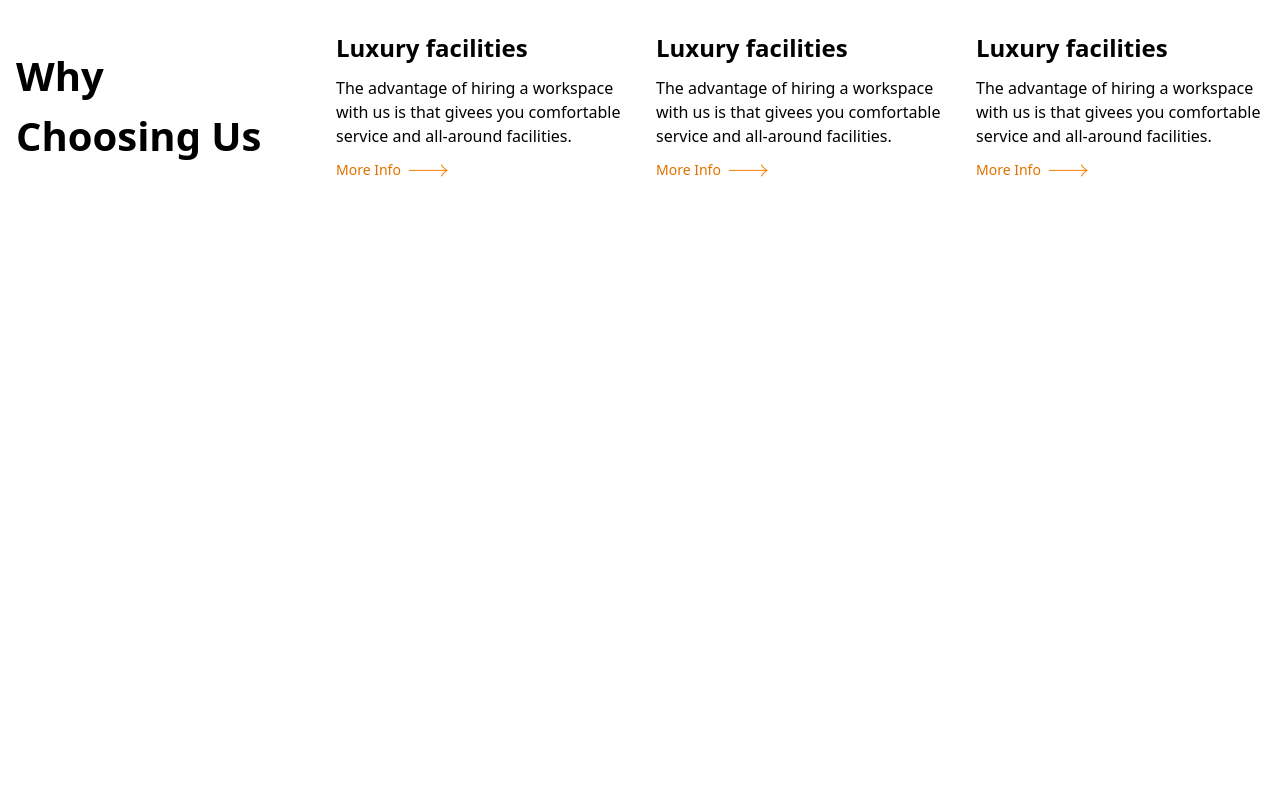
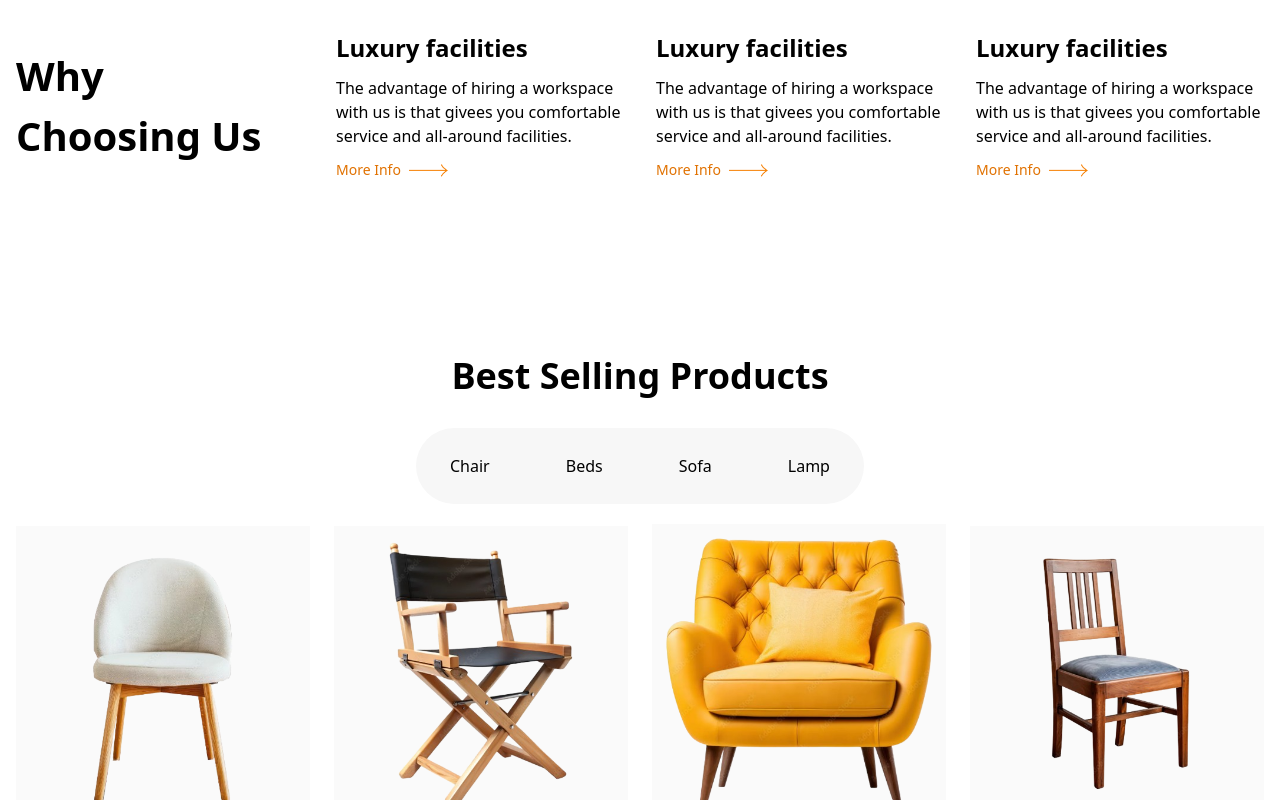
Before and after one commit to dev-shamim84/Panto--Furniture-LandingPage, a React (Vite) app: page / in a window 1280 px wide. Shown: the part 888-1688 px from the top of the page. Before the commit the page ends 1188 px from the top, so only its background shows below. Built offline with nearby package versions, Linux system fonts and the light colour scheme.

Commit message:
implement best selling product and show this product shop page ,and implement rating dymamical

```diff
--- /dev/null
+++ b/src/Components/Productgrid/ProductCard.jsx
@@ -0,0 +1,29 @@
+import { HiPlus } from "react-icons/hi";
+import { ImgageUrl } from "../../Utility/Imageurl";
+import Rating from "../Rating/Rating";
+const ProductCard = ({ product }) => {
+  const { name, category, price, imageUrl, rating } = product;
+  return (
+    <div>
+      <div className="bg-[#FaFaFa]">
+        <img src={ImgageUrl(`${imageUrl}`)} alt="" />
+      </div>
+      <div className="p-6 bg-white dark:bg-black shadow-sm">
+        <h4 className="text-base mb-2">{category}</h4>
+        <h3 className="font-semibold text-xl mb-2">{name}</h3>
+        <Rating rating={rating} />
+        <div className="mt-5 flex justify-between items-center">
+          <p className="text-black dark:text-white font-bold">
+            <sup>$</sup>
+            <span className="ml-1">{price}</span>
+          </p>
+          <button className="bg-black text-white p-2 rounded-full">
+            <HiPlus />
+          </button>
+        </div>
+      </div>
+    </div>
+  );
+};
+
+export default ProductCard;
--- /dev/null
+++ b/src/Components/Products/Products.jsx
@@ -0,0 +1,32 @@
+import { products } from "../../Utility/Product";
+import ProductCard from "../Productgrid/ProductCard";
+
+const Products = ({ headline }) => {
+  const categories = ["Chair", "Beds", "Sofa", "Lamp"];
+  return (
+    <div className="container mx-auto px-4 py-6">
+      <div className="text-4xl font-bold text-center my-8">
+        <h2>{headline}</h2>
+      </div>
+      <div className="bg-[#F7F7F7] max-w-md mx-auto sm:rounded-full md:px-2.5 py-5 mb-5">
+        <div className="flex flex-col sm:flex-row md:justify-between items-center justify-center gap-4">
+          {categories.map((category) => (
+            <button
+              className={`py-1.5 sm:px-6 rounded-full hover:bg-amber-600 hover:text-white transition-colors cursor-pointer`}
+              key={category}
+            >
+              {category}
+            </button>
+          ))}
+        </div>
+      </div>
+      {/* products grid */}
+      <div className="grid grid-cols-1 sm:grid-cols-2 md:grid-cols-2 lg:grid-cols-4 items-center gap-6">
+        {products.map((product) => (
+          <ProductCard key={product.id} product={product} />
+        ))}
+      </div>
+    </div>
+  );
+};
+export default Products;
--- /dev/null
+++ b/src/Components/Rating/Rating.jsx
@@ -0,0 +1,19 @@
+import { IoStarSharp } from "react-icons/io5";
+import { MdStarHalf } from "react-icons/md";
+const Rating = ({ rating }) => {
+  const totalStars = 5;
+  return (
+    <div className="flex space-x-1">
+      {Array.from({ length: totalStars }, (_, index) => {
+        const starIndex = index + 1;
+        return starIndex <= rating ? (
+          <IoStarSharp key={index} className="text-yellow-500" />
+        ) : (
+          <MdStarHalf key={index} className="text-gray-400" />
+        );
+      })}
+    </div>
+  );
+};
+
+export default Rating;
--- a/src/Components/Tooltip/TollTip.jsx
+++ b/src/Components/Tooltip/TollTip.jsx
@@ -4,7 +4,7 @@
   return (
     <div className="absolute bottom-[160] left-24 group">
       <button className="relative bg-white/25 p-4 rounded-full border border-1 bg-white mt-3 text-xl ">
-        <div className="absolute bottom-full hidden left-1/2 transform -translate-x-1/2 mb-3 p-2 rounded-lg bg-white/30 shadow-md group-hover:flex transition duration-500 ease-in space-x-2">
+        <div className="absolute bottom-full hidden left-1/2 transform -translate-x-1/2 my-3 p-2 rounded-lg bg-white/30 shadow-md group-hover:flex transition duration-500 ease-in space-x-2">
           <div className="size-6 bg-red-700 border rounded-full border-white"></div>
           <div className="size-6 bg-green-700 border rounded-full border-white"></div>
           <div className="size-6 bg-purple-700 border rounded-full border-white"></div>
--- a/src/Components/WhyChose/WhyChoose.jsx
+++ b/src/Components/WhyChose/WhyChoose.jsx
@@ -4,7 +4,7 @@
   return (
     <section>
       <div className="container mx-auto  px-4 py-6 ">
-        <div className=" my-24 grid  md:grid-cols-2 lg:grid-cols-4 items-center gap-8 md:text-left ">
+        <div className=" my-24 grid sm:grid-cols-2 md:grid-cols-2 lg:grid-cols-4 items-center gap-8 md:text-left ">
           <div>
             <h2 className="text-[40px] font-bold">
               Why <br /> Choosing Us
--- a/src/Pages/Home.jsx
+++ b/src/Pages/Home.jsx
@@ -1,11 +1,13 @@
 import Hero from "../Components/Hero/Hero";
+import Products from "../Components/Products/Products";
 import WhyChoose from "../Components/WhyChose/WhyChoose";
 const Home = () => {
   return (
-    <div>
+    <>
       <Hero />
       <WhyChoose />
-    </div>
+      <Products headline="Best Selling Products" />
+    </>
   );
 };
 
--- a/src/Pages/Shop.jsx
+++ b/src/Pages/Shop.jsx
@@ -1,8 +1,18 @@
+import BannerImg from "../../src/assets/banner.png";
+import Products from "../Components/Products/Products";
 const Shop = () => {
   return (
-    <div>
-      <h1>this is shop page</h1>
-    </div>
+    <section className="min-h-screen">
+      <div
+        className="w-full bg-center bg-cover h-[400px] flex justify-center items-center"
+        style={{ backgroundImage: `url(${BannerImg})` }}
+      >
+        <h1 className="text-4xl text-white font-semibold ">
+          Shop Our Products
+        </h1>
+      </div>
+      <Products headline="What's Your Choices" />
+    </section>
   );
 };
 
--- /dev/null
+++ b/src/Utility/ImageUrl.js
@@ -0,0 +1,4 @@
+function ImgageUrl(name) {
+  return new URL(`../assets/products/${name}`, import.meta.url).href;
+}
+export { ImgageUrl };
--- /dev/null
+++ b/src/Utility/Product.js
@@ -0,0 +1,169 @@
+export const products = [
+  // Chairs
+  {
+    id: 1,
+    name: "Comfortable Chair",
+    category: "Chair",
+    price: 99,
+    imageUrl: "chair-1.png",
+    rating: 5,
+  },
+  {
+    id: 2,
+    name: "Ergonomic Chair",
+    category: "Chair",
+    price: 129,
+    imageUrl: "chair-2.png",
+    rating: 4,
+  },
+  {
+    id: 3,
+    name: "Stylish Armchair",
+    category: "Chair",
+    price: 149,
+    imageUrl: "chair-3.png",
+    rating: 3,
+  },
+  {
+    id: 4,
+    name: "Leather Recliner",
+    category: "Chair",
+    price: 199,
+    imageUrl: "chair-4.png",
+    rating: 4,
+  },
+  {
+    id: 5,
+    name: "Minimalist Chair",
+    category: "Chair",
+    price: 89,
+    imageUrl: "chair-5.png",
+    rating: 4.5,
+  },
+
+  // Beds
+  {
+    id: 6,
+    name: "King Size Bed",
+    category: "Beds",
+    price: 299,
+    imageUrl: "beds-1.png",
+    rating: 5,
+  },
+  {
+    id: 7,
+    name: "Queen Size Bed",
+    category: "Beds",
+    price: 249,
+    imageUrl: "beds-2.png",
+    rating: 5,
+  },
+  {
+    id: 8,
+    name: "Modern Bed Frame",
+    category: "Beds",
+    price: 399,
+    imageUrl: "beds-3.png",
+    rating: 3,
+  },
+  {
+    id: 9,
+    name: "Platform Bed",
+    category: "Beds",
+    price: 349,
+    imageUrl: "beds-4.png",
+    rating: 2,
+  },
+  {
+    id: 10,
+    name: "Sleigh Bed",
+    category: "Beds",
+    price: 459,
+    imageUrl: "beds-5.png",
+    rating: 5,
+  },
+
+  // Sofas
+  {
+    id: 11,
+    name: "Luxury Sofa",
+    category: "Sofa",
+    price: 499,
+    imageUrl: "sofa-1.png",
+    rating: 4,
+  },
+  {
+    id: 12,
+    name: "Compact Sofa",
+    category: "Sofa",
+    price: 399,
+    imageUrl: "sofa-2.png",
+    rating: 5,
+  },
+  {
+    id: 13,
+    name: "L-shaped Sofa",
+    category: "Sofa",
+    price: 699,
+    imageUrl: "sofa-3.png",
+    rating: 4,
+  },
+  {
+    id: 14,
+    name: "Sofa with Chaise",
+    category: "Sofa",
+    price: 549,
+    imageUrl: "sofa-4.png",
+    rating: 5,
+  },
+  {
+    id: 15,
+    name: "Sectional Sofa",
+    category: "Sofa",
+    price: 799,
+    imageUrl: "sofa-5.png",
+    rating: 3.6,
+  },
+
+  // Lamps
+  {
+    id: 16,
+    name: "Modern Lamp",
+    category: "Lamp",
+    price: 49,
+    imageUrl: "lamp-1.png",
+    rating: 5,
+  },
+  {
+    id: 17,
+    name: "Classic Lamp",
+    category: "Lamp",
+    price: 59,
+    imageUrl: "lamp-2.png",
+    rating: 4,
+  },
+  {
+    id: 18,
+    name: "Wooden Table Lamp",
+    category: "Lamp",
+    price: 69,
+    imageUrl: "lamp-3.png",
+    rating: 3,
+  },
+  {
+    id: 19,
+    name: "Industrial Floor Lamp",
+    category: "Lamp",
+    price: 89,
+    imageUrl: "lamp-4.png",
+    rating: 5,
+  },
+  {
+    id: 20,
+    name: "Vintage Desk Lamp",
+    category: "Lamp",
+    price: 79,
+    imageUrl: "lamp-6.png",
+    rating: 4,
+  },
+];
```
